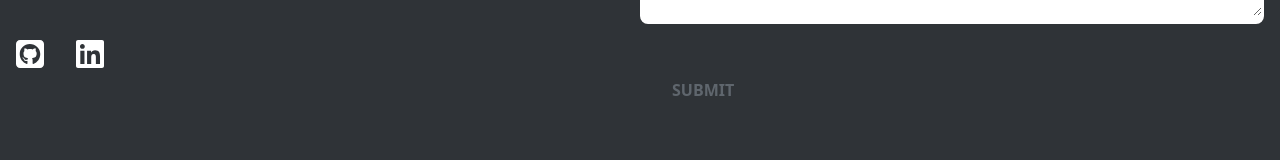
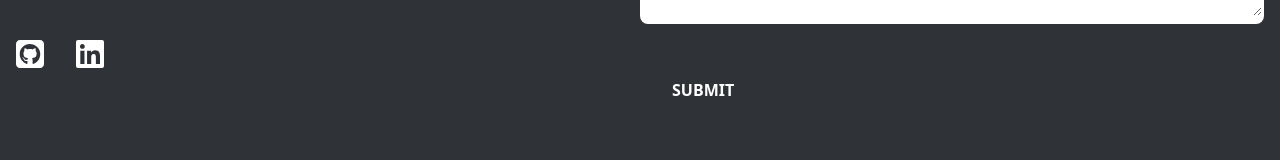
Before and after one commit to Cody06/Portfolio, a Next.js app: page / in a window 1280 px wide. Shown: the part 3476-3636 px from the top of the page. Built offline with nearby package versions, Linux system fonts and the light colour scheme.

Commit message:
Add neutral-600

```diff
--- a/src/components/Home/components/Footer.tsx
+++ b/src/components/Home/components/Footer.tsx
@@ -106,7 +106,7 @@ export default function Footer() {
                         value="SUBMIT"
                         className={`mt-3 px-8 py-2 w-max font-bold rounded-lg ease-in duration-200 ${
                             isDisabled
-                                ? 'bg-neutral-500 text-grey-110'
+                                ? 'bg-neutral-500 text-neutral-600'
                                 : 'bg-white text-grey-120 hover:bg-amber-500 hover:cursor-pointer'
                         }
                                      `}
```
